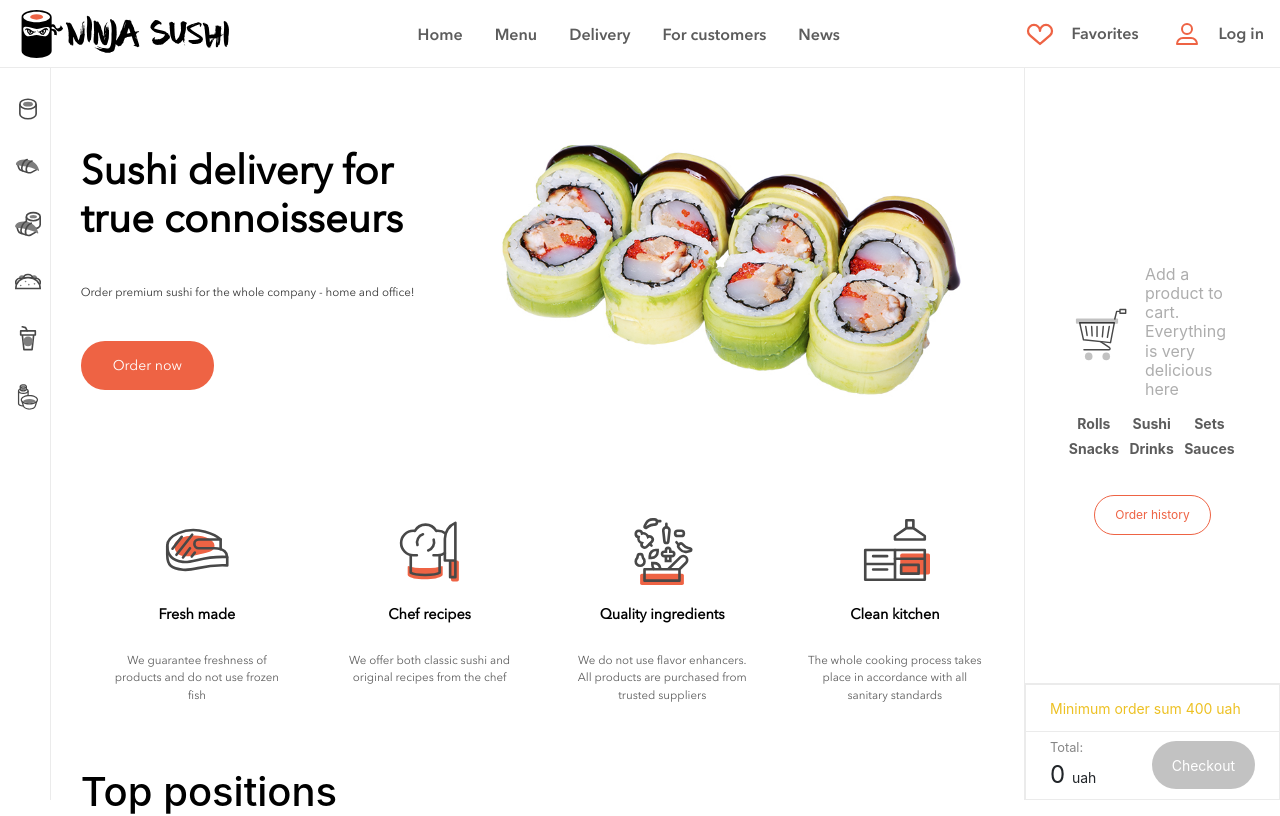
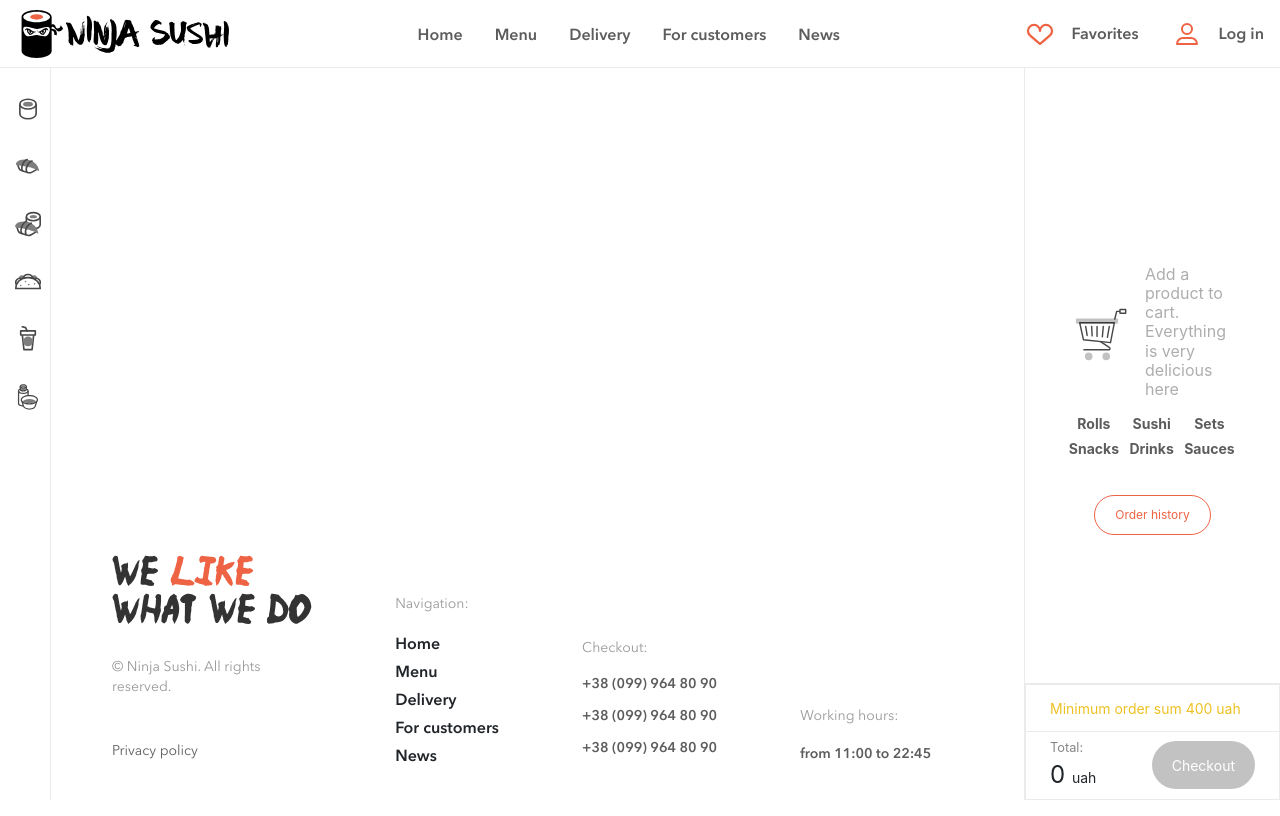
Before and after one commit to f0xyris/shop, a React (Create React App) app: page / in a window 1280 px wide. Shown: the top 816 px of the page. Built offline with nearby package versions, Linux system fonts and the light colour scheme; no server answers; the database is empty.

Commit message:
start page changed to shop

```diff
--- a/src/App.js
+++ b/src/App.js
@@ -26,12 +26,9 @@ function App() {
   const dispatch = useDispatch();
 
   useEffect(() => {
-    console.log("🔥 useEffect: start");
     getRedirectResult(auth)
       .then((result) => {
-        console.log("🚀 getRedirectResult result:", result);
         if (result?.user) {
-          console.log("✅ USER FROM REDIRECT:", result.user);
           dispatch(login({
             uid: result.user.uid,
             email: result.user.email,
@@ -42,7 +39,6 @@ function App() {
       .catch((error) => console.error("Login redirect error:", error));
 
     const unsubscribe = auth.onAuthStateChanged((userAuth) => {
-      console.log("👀 onAuthStateChanged user:", userAuth);
       if (userAuth) {
         dispatch(login({
           uid: userAuth.uid,
@@ -70,7 +66,7 @@ function App() {
 
               <Routes>
 
-                <Route path="/" element={<Home />} />
+                <Route path="/shop" element={<Home />} />
                 <Route path="/rolls" element={<Rolls />} />
                 <Route path="/sushi" element={<Sushi />} />
                 <Route path="/sets" element={<Sets />} />
```
Also changed, not shown: 8 other files (tests, documents, lock files or other folders).
